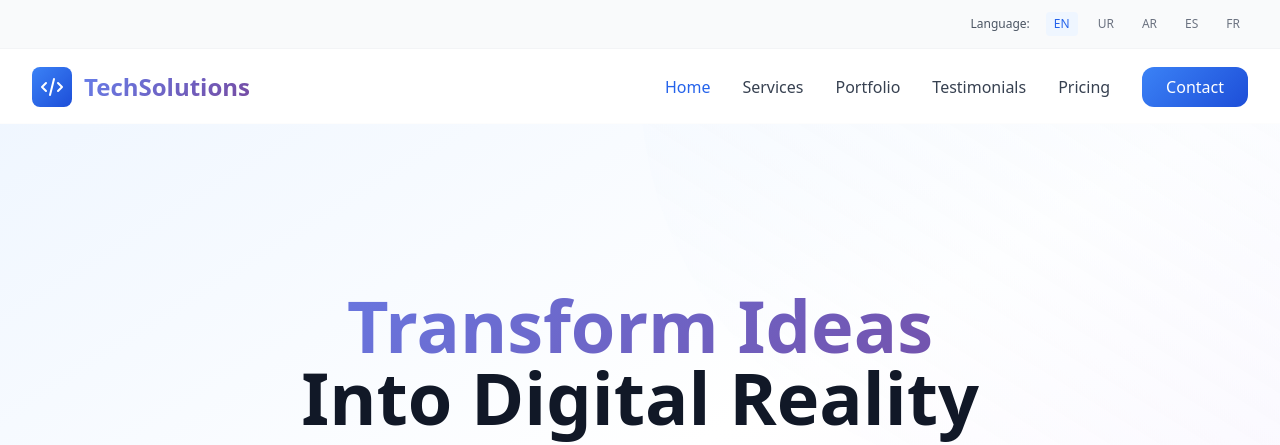
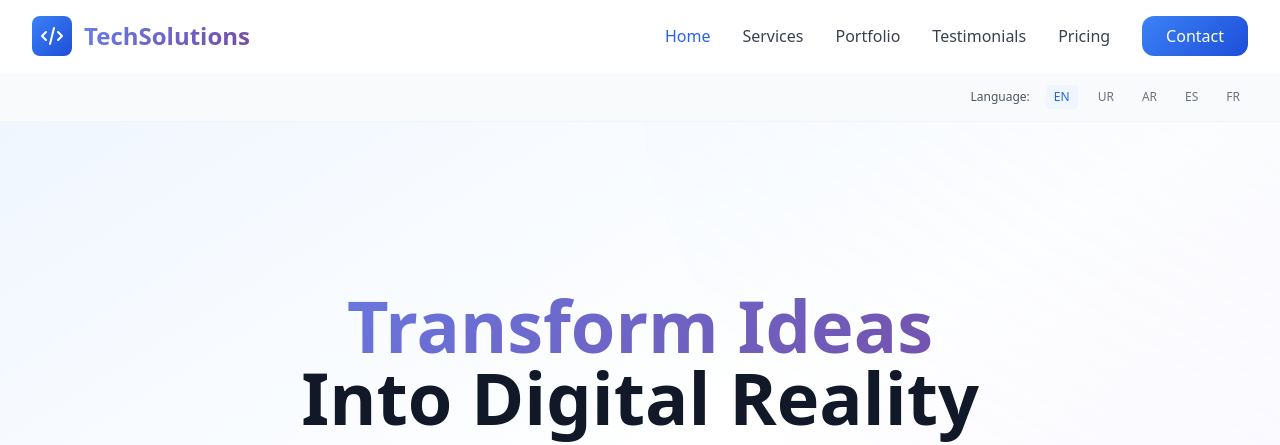
Before and after one commit to Arfat-Mughal/techsolutions, a PHP site: page /techsolutions/ in a window 1280 px wide. Shown: the top 445 px of the page. Run offline with PHP 8.4, Linux system fonts and the light colour scheme; data that the repository does not hold is empty; some libraries are stand-ins or nearby versions.

Commit message:
Update header.php

```diff
--- a/header.php
+++ b/header.php
@@ -152,7 +152,7 @@ if (!isset($_SESSION['csrf_token'])) {
 <body class="font-sans antialiased text-gray-900 bg-white scroll-smooth">
 
     <!-- Language Switcher -->
-    <div id="language-switcher" class="bg-gray-50 border-b border-gray-100 relative z-50">
+    <div id="language-switcher" class="bg-gray-50 border-b border-gray-100 relative z-30" style="top: 80px;">
         <div class="max-w-7xl mx-auto px-4 sm:px-6 lg:px-8">
             <div class="flex justify-end py-3">
                 <div class="flex items-center space-x-4">
@@ -170,7 +170,7 @@ if (!isset($_SESSION['csrf_token'])) {
     </div>
 
     <!-- Navigation -->
-    <nav id="main-navigation" class="glass-effect fixed w-full z-40 border-b border-gray-100/20">
+    <nav id="main-navigation" class="glass-effect fixed w-full z-50 border-b border-gray-100/20" style="top: 0">
         <div class="max-w-7xl mx-auto px-4 sm:px-6 lg:px-8">
             <div class="flex justify-between items-center py-4">
                 <div class="flex items-center animate-fade-in-left">
@@ -216,33 +216,35 @@ if (!isset($_SESSION['csrf_token'])) {
     <script>
         // Dynamic header positioning
         function positionNavigation() {
+            const navigation = document.getElementById('main-navigation');
             const languageSwitcher = document.getElementById('language-switcher');
-            const navigation = document.getElementById('main-navigation');
 
-            if (!languageSwitcher || !navigation) {
-                console.log('Header elements not found, retrying...');
+            if (!navigation) {
+                console.log('Navigation element not found, retrying...');
                 setTimeout(positionNavigation, 100);
                 return;
             }
 
-            // Get the actual height including any margins and padding
-            const switcherRect = languageSwitcher.getBoundingClientRect();
-            const switcherHeight = switcherRect.height;
-
-            // Add a small buffer to ensure proper spacing
-            const buffer = 2;
-            const topPosition = switcherHeight + buffer;
-
-            // Apply the positioning
-            navigation.style.top = topPosition + 'px';
-
-            // Ensure the navigation has proper width
+            // Position navigation at the very top
+            const navTopPosition = 0;
+            navigation.style.top = navTopPosition + 'px';
             navigation.style.width = '100%';
 
-            console.log('Header positioning updated:');
-            console.log('- Language switcher height:', switcherHeight + 'px');
-            console.log('- Navigation positioned at top:', topPosition + 'px');
-            console.log('- Navigation width:', navigation.style.width);
+            // Position language switcher below navigation
+            if (languageSwitcher) {
+                const navHeight = navigation.offsetHeight;
+                const switcherTopPosition = navHeight;
+                languageSwitcher.style.top = switcherTopPosition + 'px';
+
+                console.log('Header positioning updated:');
+                console.log('- Navigation positioned at top:', navTopPosition + 'px');
+                console.log('- Navigation height:', navHeight + 'px');
+                console.log('- Language switcher positioned at top:', switcherTopPosition + 'px');
+            } else {
+                console.log('Header positioning updated:');
+                console.log('- Navigation positioned at top:', navTopPosition + 'px');
+                console.log('- Navigation width:', navigation.style.width);
+            }
         }
 
         // Position navigation when DOM is ready
@@ -263,7 +265,7 @@ if (!isset($_SESSION['csrf_token'])) {
             resizeTimeout = setTimeout(positionNavigation, 150);
         });
 
-        // Reposition navigation when language is changed
+        // Reposition elements when language is changed
         document.addEventListener('click', function(e) {
             if (e.target.closest('a[href*="lang="]')) {
                 // Delay to allow language switcher height to update
```
